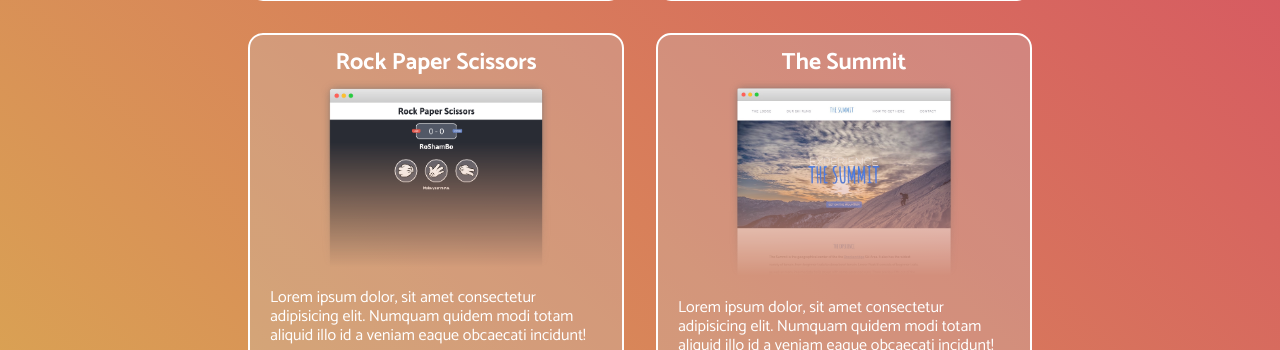
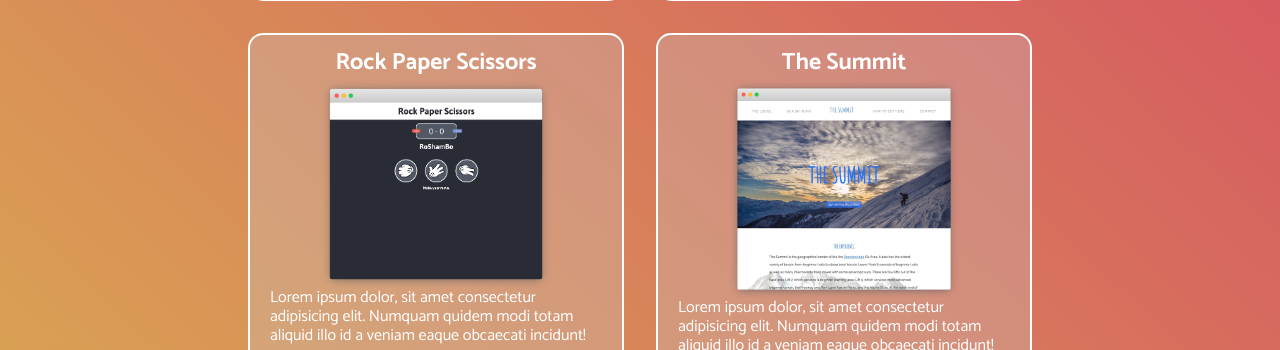
Before and after one commit to SobesMS/mattsobek-dot-com, a PHP site: page / in a window 1280 px wide. Shown: the part 2826-3176 px from the top of the page. Run offline with PHP 8.4, Linux system fonts and the light colour scheme.

Commit message:
fixing linear gradient

```diff
--- a/styles/style.css
+++ b/styles/style.css
@@ -326,8 +326,8 @@ section {
 .item-screenshot {
     width: 230px;
     height: auto;
-    -webkit-mask-image:linear-gradient(to top, transparent 10%, black 70%);
-    mask-image: linear-gradient(to top, transparent 10%, black 70%);
+    /* -webkit-mask-image: linear-gradient(to top, transparent 10%, black 70%);
+    mask-image: linear-gradient(to top, transparent 10%, black 70%); */
 }
 
 .portfolio-links {
```
